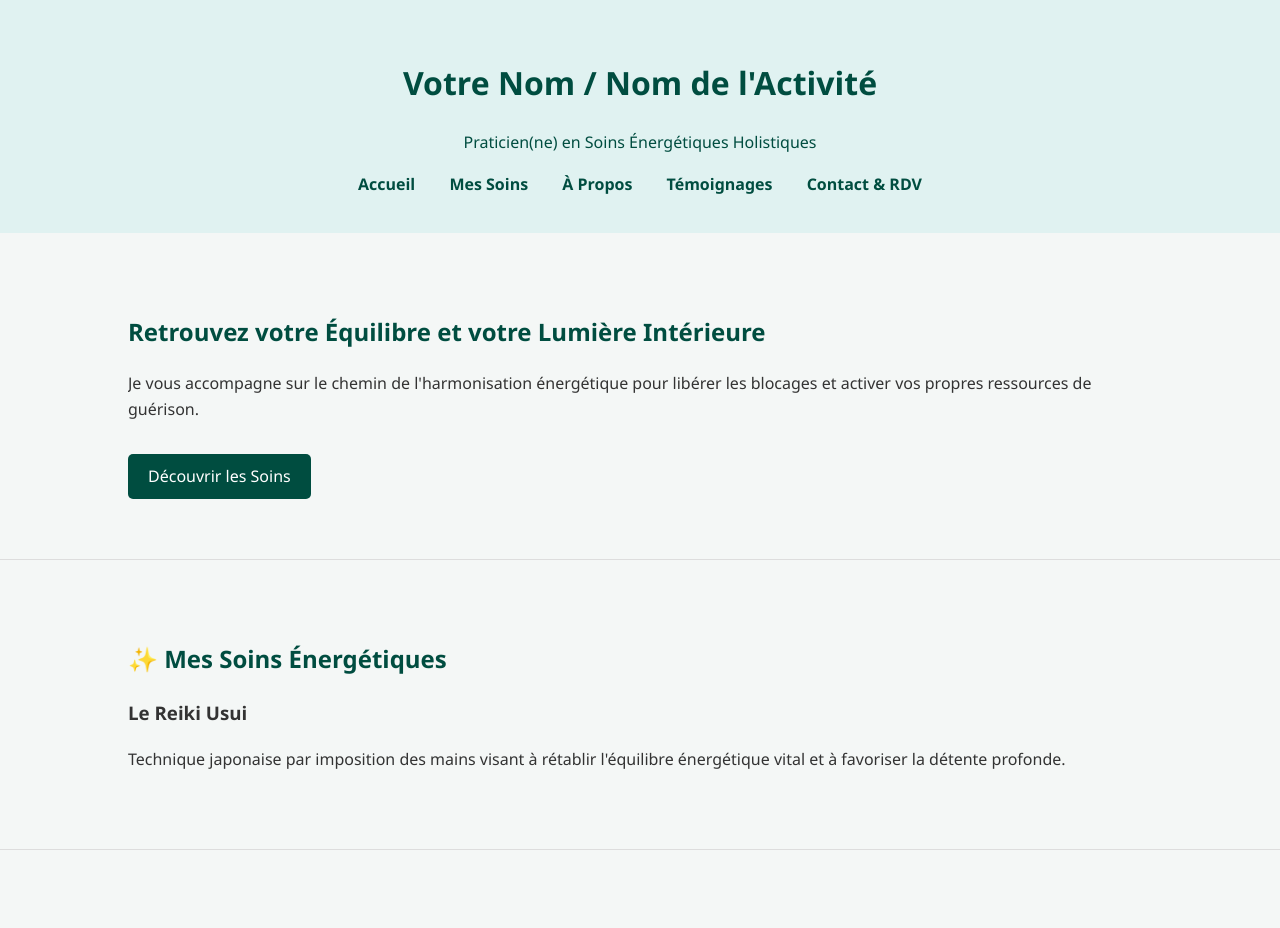
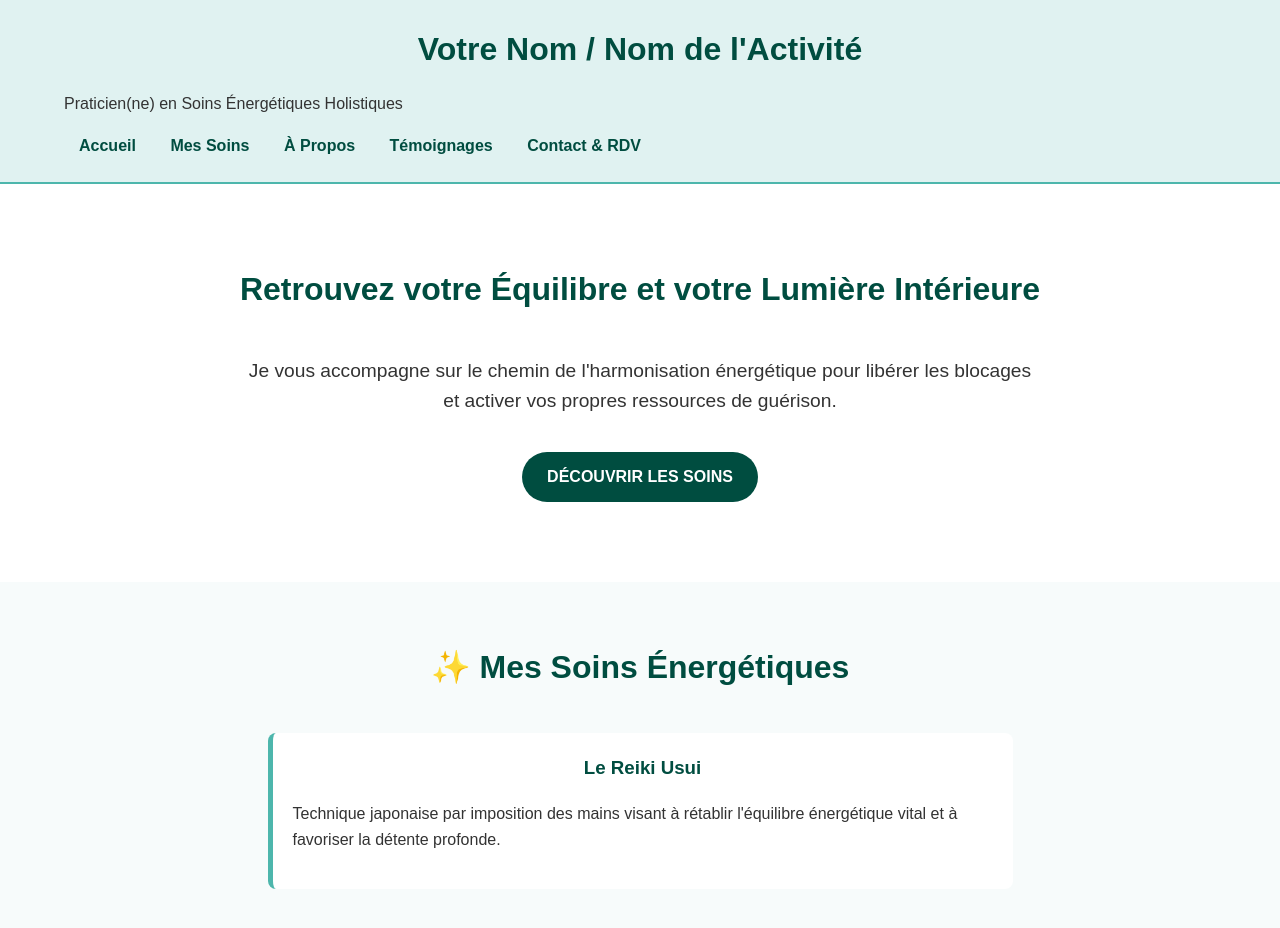
Before and after one commit to movit59/Fanny.lefebvre, a plain HTML site: page index.html in a window 1280 px wide. Before the commit the page ends 850 px from the top, so only its background shows below. Drawn offline with Linux system fonts and the light colour scheme.

Commit message:
Update index.html

```diff
--- a/index.html
+++ b/index.html
@@ -5,15 +5,7 @@
     <meta name="viewport" content="width=device-width, initial-scale=1.0">
     <title>Votre Nom/Activité - Soins Énergétiques & Bien-être</title>
     <meta name="description" content="Découvrez des soins énergétiques (Reiki, Lahochi, etc.) pour harmoniser votre corps et votre esprit. Retrouvez équilibre et sérénité.">
-    <style>
-        /* CSS Minimaliste pour la lisibilité en l'absence de fichier style.css */
-        body { font-family: 'Segoe UI', Tahoma, Geneva, Verdana, sans-serif; line-height: 1.6; margin: 0; padding: 0; color: #333; background-color: #f4f7f6; }
-        header, footer { background: #E0F2F1; color: #004D40; padding: 1em 0; text-align: center; }
-        nav a { margin: 0 15px; text-decoration: none; color: #004D40; font-weight: bold; }
-        .container { width: 80%; margin: auto; overflow: hidden; padding: 20px 0; }
-        section { padding: 40px 0; border-bottom: 1px solid #ddd; }
-        h1, h2 { color: #004D40; }
-    </style>
+<link rel="stylesheet" href="style.css">
 </head>
 <body>
 
```
